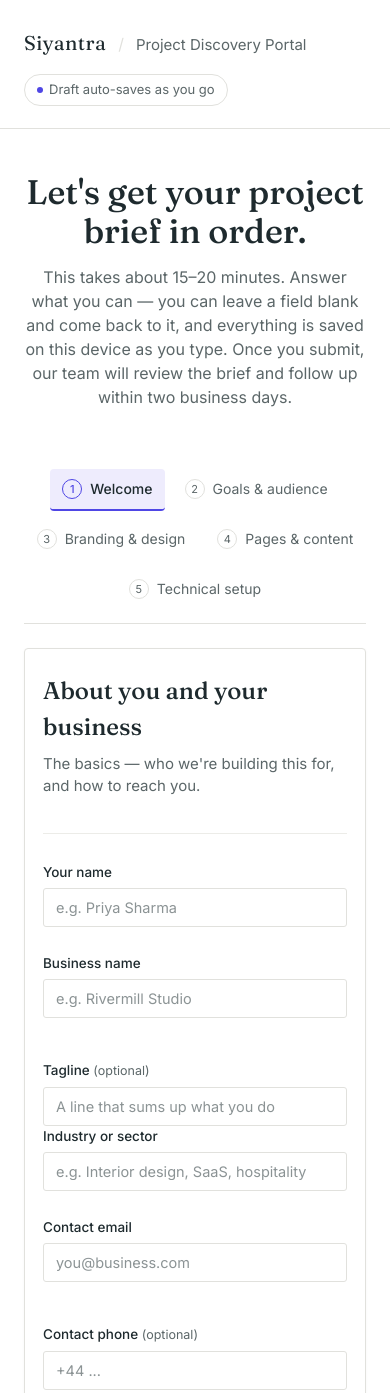
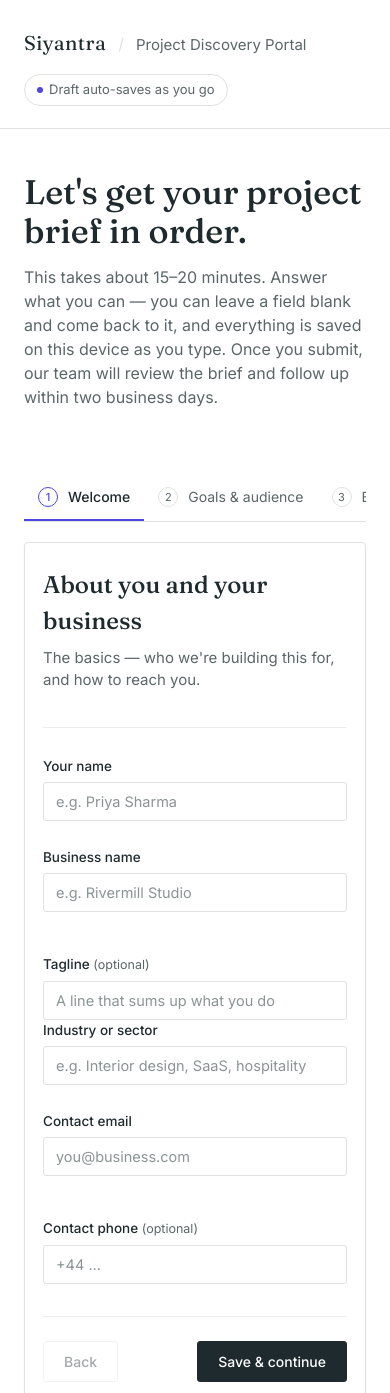
Before and after one commit to Brk923/clint-onboding-form, a plain HTML site: page portel.html in a window 390 px wide. Shown: the top 1393 px of the page. Drawn offline with nearby package versions, Linux system fonts and the light colour scheme.

Commit message:
Revert "Center intro header, step tabs, and main form box"
This reverts commit 642916f77466dadae6a0c53007d78418afd03f16.

```diff
--- a/portel.html
+++ b/portel.html
@@ -160,10 +160,8 @@
 
     /* Intro */
     .intro {
-      padding: 44px 0 20px;
-      max-width: 720px;
-      margin: 0 auto;
-      text-align: center;
+      padding: 44px 0 8px;
+      max-width: 620px;
     }
 
     .intro h1 {
@@ -179,56 +177,62 @@
 
     /* Layout */
     .layout {
+      display: grid;
+      grid-template-columns: 220px 1fr;
+      gap: 40px;
+      margin-top: 36px;
+      align-items: start;
+    }
+
+    @media (max-width: 800px) {
+      .layout {
+        grid-template-columns: 1fr;
+        gap: 20px;
+      }
+    }
+
+    /* Sidebar tabs */
+    .tabs {
+      position: sticky;
+      top: 24px;
       display: flex;
       flex-direction: column;
-      gap: 24px;
-      max-width: 820px;
-      margin: 24px auto 0;
-      align-items: center;
-      width: 100%;
+      gap: 2px;
+      padding-top: 6px;
     }
 
-    /* Tabs */
-    .tabs {
-      position: static;
-      display: flex;
-      flex-direction: row;
-      justify-content: center;
-      gap: 8px;
-      padding-top: 0;
-      flex-wrap: wrap;
-      width: 100%;
-      border-bottom: 1px solid var(--line);
-      padding-bottom: 12px;
+    @media (max-width: 800px) {
+      .tabs {
+        position: static;
+        flex-direction: row;
+        overflow-x: auto;
+        gap: 0;
+        border-bottom: 1px solid var(--line);
+        padding-bottom: 0;
+      }
     }
 
     .tab-btn {
       display: flex;
       align-items: center;
-      gap: 8px;
+      gap: 10px;
       text-align: left;
       background: none;
       border: none;
-      border-bottom: 2px solid transparent;
-      padding: 8px 14px;
+      border-left: 2px solid transparent;
+      padding: 10px 14px;
       font-family: 'Inter', sans-serif;
       font-size: 14px;
       color: var(--ink-soft);
       cursor: pointer;
       white-space: nowrap;
-      border-radius: 4px;
-    }
-
-    .tab-btn.active {
-      color: var(--ink);
-      border-bottom-color: var(--brass);
-      background: var(--brass-soft);
-      font-weight: 500;
     }
 
     @media (max-width: 800px) {
       .tab-btn {
-        padding: 10px 12px;
+        border-left: none;
+        border-bottom: 2px solid transparent;
+        padding: 12px 14px;
       }
     }
 
```
Also changed, not shown: index.html (+37 -33 lines).
